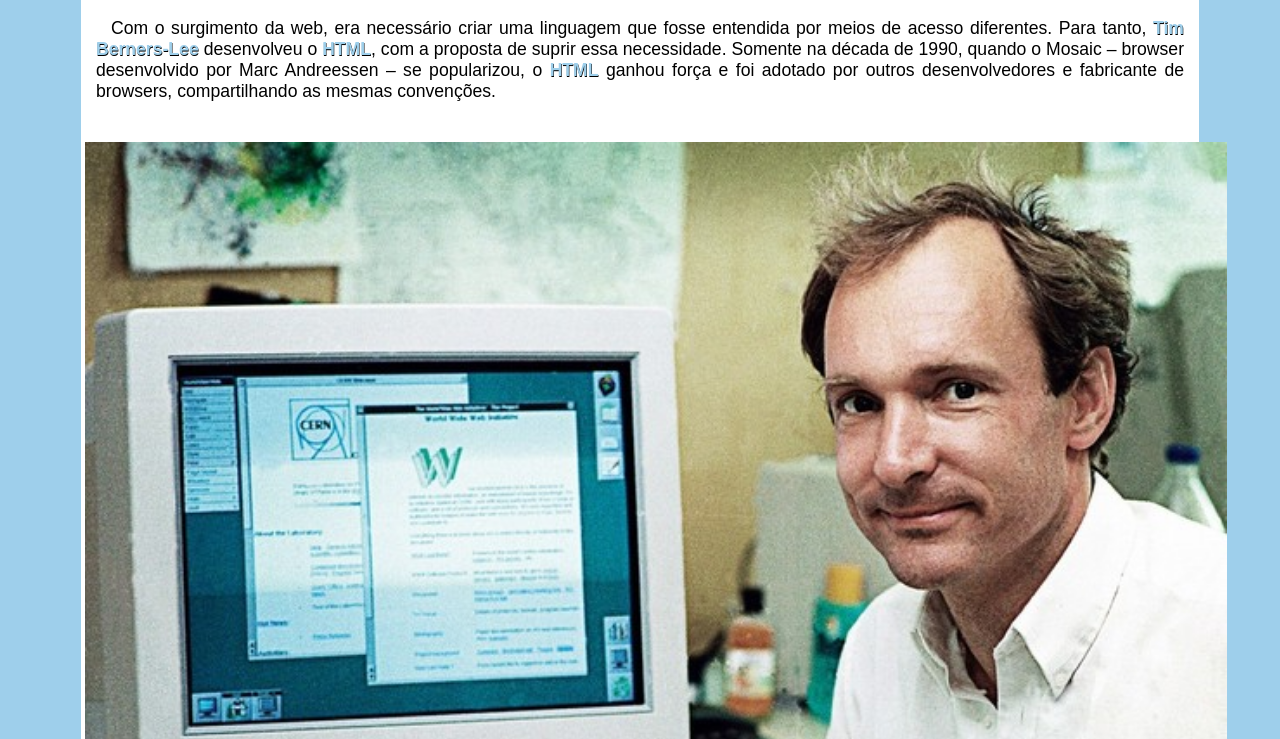
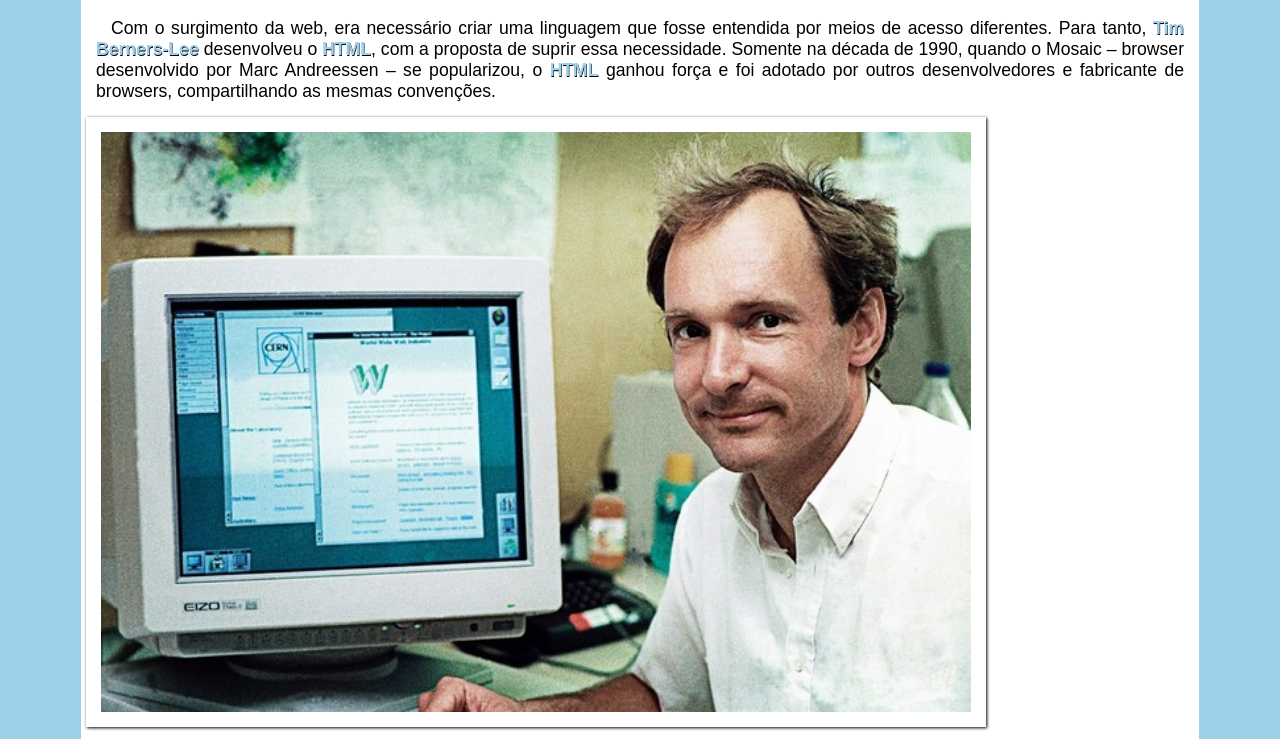
Before and after one commit to CezarioPedro/projeto-individual1, a plain HTML site: page htmlpag.html in a window 1280 px wide. Shown: the part 400-1139 px from the top of the page. Drawn offline with nearby package versions, Linux system fonts and the light colour scheme.

Commit message:
atualização tamanho das imagens

```diff
--- a/estilo/estpaghtml.css
+++ b/estilo/estpaghtml.css
@@ -108,9 +108,11 @@ main article p{
 
 main img {
     position: relative;
-    left: -26px;
-    width: 105%;
+    left: -10px;
+    top: -10px;
+    width: 80%;
     padding: 15px;
+    box-shadow: 1px 1px 3px black;
 }
 
 main img#html5 {
```
